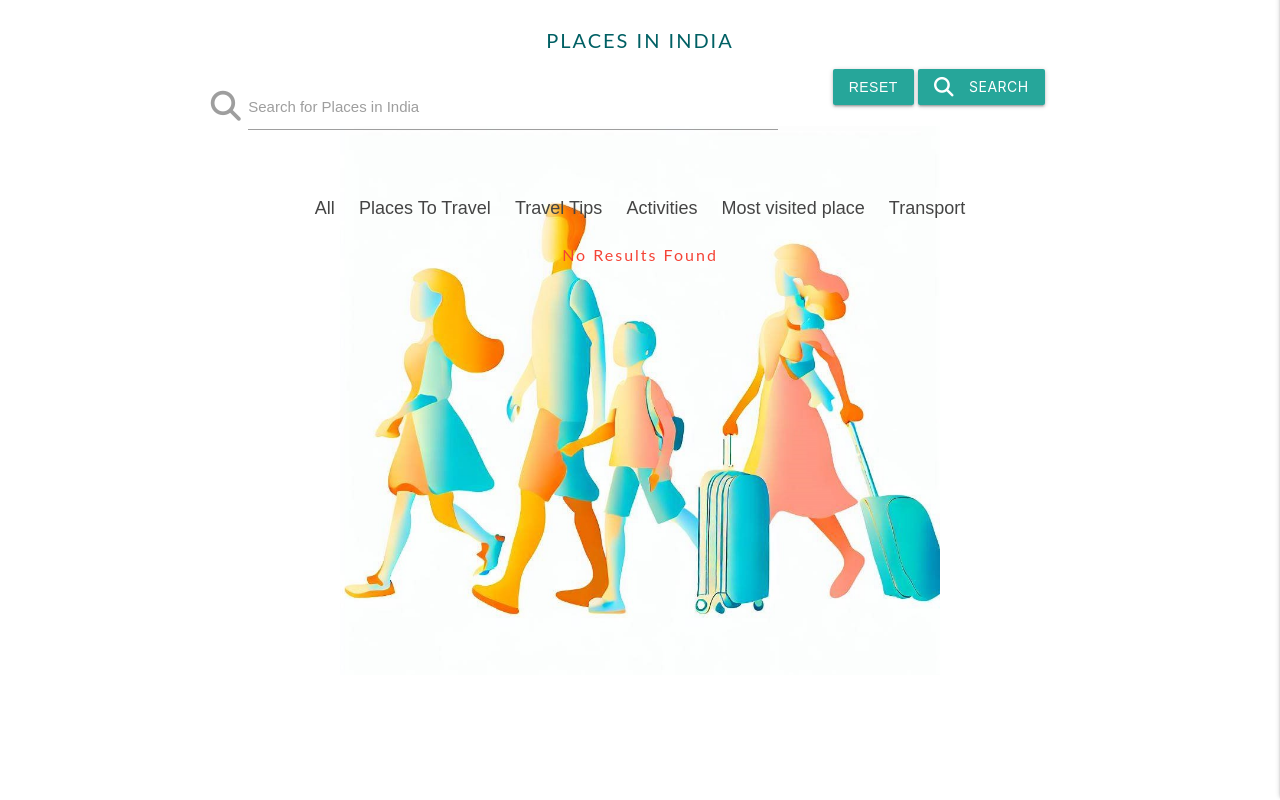
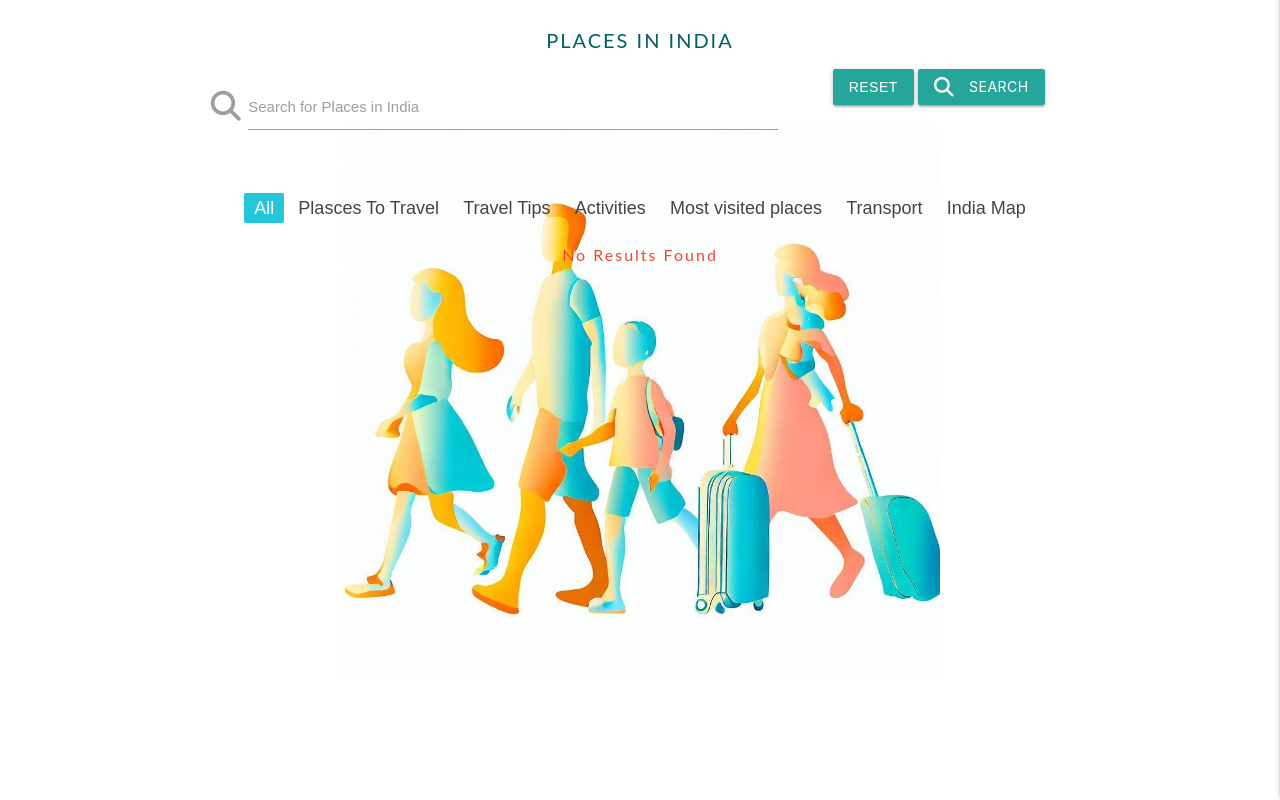
Before and after one commit to Killol14/Roaming-In-India, a Flask app: page /get_places/1 in a window 1280 px wide. Shown: the part 64-864 px from the top of the page. Run offline with Flask 3, Linux system fonts and the light colour scheme; data that the repository does not hold is empty; some libraries are stand-ins or nearby versions.

Commit message:
this will commit places button

```diff
--- a/templates/filtered_places.html
+++ b/templates/filtered_places.html
@@ -26,14 +26,16 @@
         </div>
     </div>
     <!--category links-->
-<ul class="pagination center-align">
-    <li {% if category == '' %}class="active"{% endif %}><a href="{{ url_for('get_places') }}">All</a></li>
-    <li {% if category == 'Places To Travel' %}class="active"{% endif %}><a href="{{ url_for('filter_places', category='Places To Travel') }}">Places To Travel</a></li>
-    <li {% if category == 'Travel Tips' %}class="active"{% endif %}><a href="{{ url_for('filter_places', category='Travel Tips') }}">Travel Tips</a></li>
-    <li {% if category == 'Activities' %}class="active"{% endif %}><a href="{{ url_for('filter_places', category='Activities') }}">Activities</a></li>
-    <li {% if category == 'Most visited place' %}class="active"{% endif %}><a href="{{ url_for('filter_places', category='Most visited place') }}">Most visited place</a></li>
-    <li {% if category == 'Transport' %}class="active"{% endif %}><a href="{{ url_for('filter_places', category='Transport') }}">Transport</a></li>
-</ul>
+
+    <ul class="pagination center-align">
+        <li class="active"><a href="{{ url_for('get_places') }}">All</a></li>
+        <li {% if category == 'Plasces To Travel' %}class="active"{% endif %}><a href="{{ url_for('filter_places', category='Plasces To Travel') }}">Plasces To Travel</a></li>
+        <li {% if category == 'Travel Tips' %}class="active"{% endif %}><a href="{{ url_for('filter_places', category='Travel Tips') }}">Travel Tips</a></li>
+        <li {% if category == 'Activities' %}class="active"{% endif %}><a href="{{ url_for('filter_places', category='Activities') }}">Activities</a></li>
+        <li {% if category == 'Most visited places' %}class="active"{% endif %}><a href="{{ url_for('filter_places', category='Most visited places') }}">Most visited places</a></li>
+        <li {% if category == 'Transport' %}class="active"{% endif %}><a href="{{ url_for('filter_places', category='Transport') }}">Transport</a></li>
+        <li {% if category == 'India Map' %}class="active"{% endif %}><a href="{{ url_for('filter_places', category='India Map') }}">India Map</a></li>
+    </ul>
     <!--all Places-->
     <div class="row">
             {% if places|length > 0 %}
--- a/templates/places.html
+++ b/templates/places.html
@@ -31,8 +31,9 @@
         <li {% if category == 'Plasces To Travel' %}class="active"{% endif %}><a href="{{ url_for('filter_places', category='Plasces To Travel') }}">Plasces To Travel</a></li>
         <li {% if category == 'Travel Tips' %}class="active"{% endif %}><a href="{{ url_for('filter_places', category='Travel Tips') }}">Travel Tips</a></li>
         <li {% if category == 'Activities' %}class="active"{% endif %}><a href="{{ url_for('filter_places', category='Activities') }}">Activities</a></li>
-        <li {% if category == 'Most visited place' %}class="active"{% endif %}><a href="{{ url_for('filter_places', category='Most visited place') }}">Most visited place</a></li>
+        <li {% if category == 'Most visited places' %}class="active"{% endif %}><a href="{{ url_for('filter_places', category='Most visited places') }}">Most visited places</a></li>
         <li {% if category == 'Transport' %}class="active"{% endif %}><a href="{{ url_for('filter_places', category='Transport') }}">Transport</a></li>
+        <li {% if category == 'India Map' %}class="active"{% endif %}><a href="{{ url_for('filter_places', category='India Map') }}">India Map</a></li>
     </ul>
     <!--all Places-->
     <div class="row">
```
